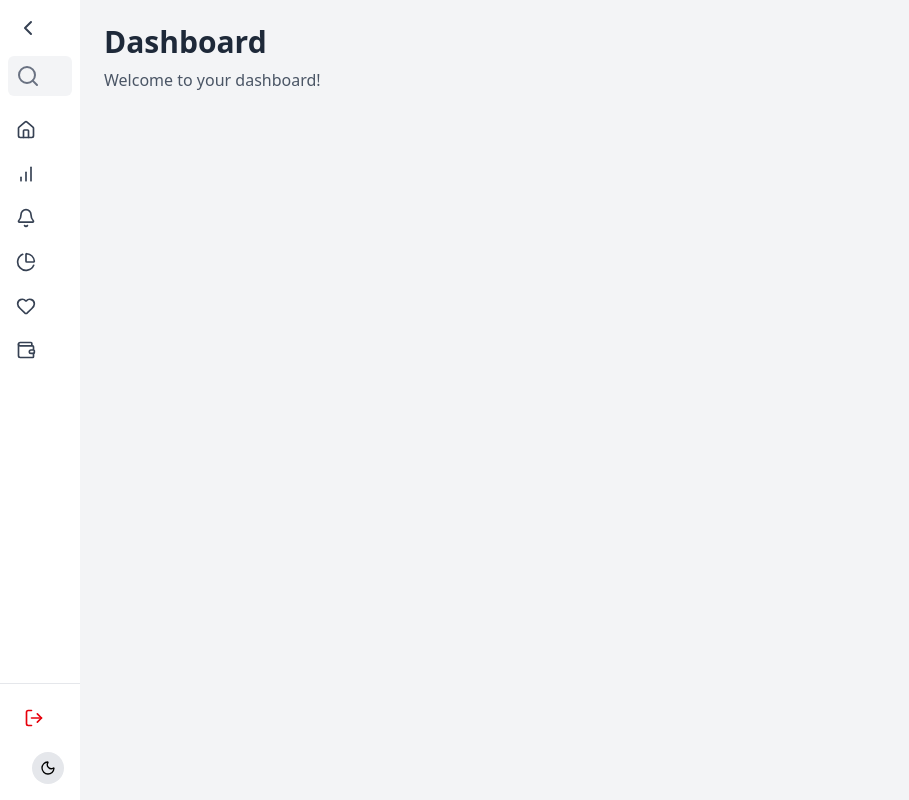
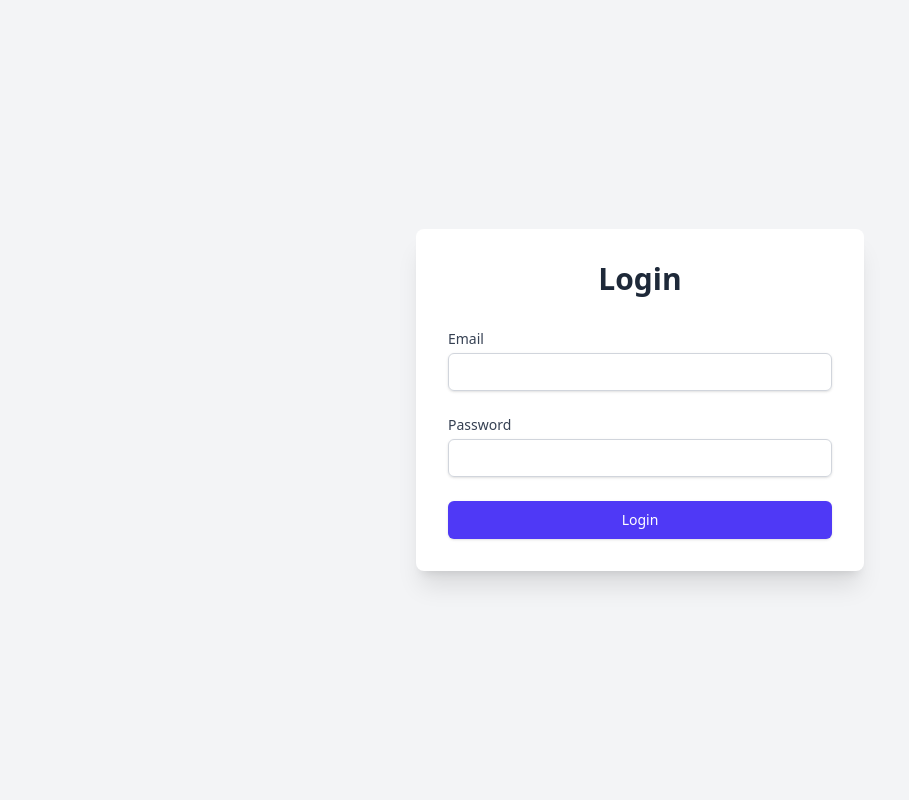
Before and after one commit to toxic-programmer-cell/logistic-crm, a React (Vite) app in the folder frontend/: page / in a window 1280 px wide. Shown: the whole page, without its empty margins (0-909 px from the left). Built offline with nearby package versions, Linux system fonts and the light colour scheme.

Commit message:
feat: implement authentication context and login functionality with routing

```diff
--- a/frontend/src/App.jsx
+++ b/frontend/src/App.jsx
@@ -1,10 +1,32 @@
+import React from 'react';
+import { BrowserRouter as Router, Routes, Route } from 'react-router-dom';
 import Home from "./Home"
 import './app.css'
+import Login from './pages/Login';
+import { AuthProvider, useAuth } from './context/AuthContext';
+
+function AppRoutes() {
+  const { isAuthenticated } = useAuth();
+
+  return (
+      <Routes>
+        {!isAuthenticated ? (
+          <Route path="*" element={<Login />} />
+        ) : (
+          <Route path="/*" element={<Home />} />
+        )}
+      </Routes>
+  )
+}
 
 function App() {
 
   return (
-    <Home />
+    <AuthProvider>
+      <Router>
+        <AppRoutes />
+      </Router>
+    </AuthProvider>
   )
 }
 
--- a/frontend/src/Home.jsx
+++ b/frontend/src/Home.jsx
@@ -1,5 +1,5 @@
 import { useState } from 'react';
-import { BrowserRouter as Router, Routes, Route } from 'react-router-dom';
+import { Routes, Route } from 'react-router-dom';
 import Sidebar from './components/Sidebar';
 import Dashboard from './pages/Dashbord';
 
@@ -8,11 +8,9 @@ export default function Home() {
 
   return (
     <div className={`${isDarkMode ? 'dark' : ''}`}>
-      <Router>
       <div className="flex">
         <Sidebar isDarkMode={isDarkMode} setIsDarkMode={setIsDarkMode} />
         <main className="flex-1 min-h-screen bg-gray-100 dark:bg-gray-800 text-gray-900 dark:text-white">
-            {/* <nav className='p-5 bg-white'></nav> */}
           <Routes>
             <Route path="/" element={<Dashboard />} />
             {/* Add more routes below as needed */}
@@ -25,7 +23,6 @@ export default function Home() {
           </Routes>
         </main>
       </div>
-      </Router>
     </div>
   );
 }
--- a/frontend/src/components/Sidebar.jsx
+++ b/frontend/src/components/Sidebar.jsx
@@ -13,6 +13,7 @@ import {
   SearchIcon,
 } from 'lucide-react';
 import { Link } from 'react-router-dom';
+import { useAuth } from '../context/AuthContext';
 
 const navLinks = [
   { icon: <HomeIcon size={20} />, label: 'Master', path: '/',
@@ -32,6 +33,7 @@ const navLinks = [
 export default function Sidebar({ isDarkMode, setIsDarkMode }) {
   const [isCollapsed, setIsCollapsed] = useState(true);
   const [hoveredItemIndex, setHoveredItemIndex] = useState(null);
+  const { logout } = useAuth();
 
   return (
     <nav
@@ -131,7 +133,7 @@ export default function Sidebar({ isDarkMode, setIsDarkMode }) {
                   {/* Pop-out sub-links for COLLAPSED sidebar */}
                   {isCollapsed && (
                     <div
-                      className="absolute left-[60%] ml-2 top-0 w-max bg-white dark:bg-gray-800 shadow-lg p-2 z-50 border border-gray-200 dark:border-gray-700"
+                      className="absolute left-[85%] ml-2 top-0 w-max bg-white rounded-md dark:bg-gray-800 shadow-lg p-2 z-50 border border-gray-200 dark:border-gray-700"
                       onMouseEnter={() => { if (link.subLinks) setHoveredItemIndex(idx); }} // Keep open when mouse enters pop-out
                       onMouseLeave={() => { if (link.subLinks) setHoveredItemIndex(null); }} // Close when mouse leaves pop-out
                     >
@@ -157,7 +159,9 @@ export default function Sidebar({ isDarkMode, setIsDarkMode }) {
       </div>
 
       <div className="p-4 border-t border-gray-200 dark:border-gray-700">
-        <button className="flex items-center w-full p-2 rounded-lg hover:bg-red-100 dark:hover:bg-red-800 text-red-600 dark:text-red-400">
+        <button
+          onClick={logout}
+          className="flex items-center w-full p-2 rounded-lg hover:bg-red-100 dark:hover:bg-red-800 text-red-600 dark:text-red-400">
           <LogOutIcon size={20} />
           {!isCollapsed && <span className="ml-3">Logout</span>}
         </button>
--- /dev/null
+++ b/frontend/src/context/AuthContext.jsx
@@ -0,0 +1,36 @@
+import React, { createContext, useContext, useState } from 'react';
+
+const AuthContext = createContext(null);
+
+export const useAuth = () => useContext(AuthContext);
+
+export const AuthProvider = ({ children }) => {
+    const [isAuthenticated, setIsAuthenticated] = useState(!!localStorage.getItem('accessToken'));
+
+  const login = () => {
+    // Assuming accessToken is set in localStorage by the Login component upon successful API call
+    setIsAuthenticated(true);
+  };
+
+  const logout = async () => {
+    try {
+      // Optional: Call API to invalidate session on backend
+      await fetch('/api/v1/users/logout', { method: 'GET' });
+    } catch (error) {
+      console.error("Logout API call failed:", error);
+    }
+    localStorage.removeItem('accessToken');
+    setIsAuthenticated(false);
+    // No need to navigate here, App.jsx routing will handle it
+  };
+
+  const value = {
+    isAuthenticated,
+    login,
+    logout,
+  };
+
+  return <AuthContext.Provider value={value}>{children}</AuthContext.Provider>;
+}
+
+export default AuthProvider;
--- /dev/null
+++ b/frontend/src/pages/Login.jsx
@@ -0,0 +1,96 @@
+import React, { useState } from 'react';
+import { useNavigate } from 'react-router-dom';
+import { useAuth } from '../context/AuthContext';
+
+export default function Login() {
+  const [email, setEmail] = useState('');
+  const [password, setPassword] = useState('');
+  const [error, setError] = useState('');
+  const [loading, setLoading] = useState(false);
+  const navigate = useNavigate();
+  const { login } = useAuth();
+
+  const handleSubmit = async (e) => {
+    e.preventDefault();
+    setError('');
+    setLoading(true);
+
+    if (!email || !password) {
+      setError('Email and password are required.');
+      setLoading(false);
+      return;
+    }
+
+    try {
+      // Adjust the API endpoint if your backend is hosted elsewhere or has a different prefix
+      const response = await fetch('/api/v1/users/login', {
+        method: 'POST',
+        headers: {
+          'Content-Type': 'application/json',
+        },
+        body: JSON.stringify({ email, password }),
+      });
+
+    //   const data = await response.json();
+    const responseText = await response.text();
+    console.log('Login Response Status:', response.status);
+    // console.log('Login Response Text:', responseText);
+
+
+      if (!response.ok) {
+        // throw new Error(data.message || `HTTP error! status: ${response.status}`);
+        let errorMessage = `HTTP error! status: ${response.status}`;
+        try {
+          const errorData = JSON.parse(responseText);
+          errorMessage = errorData.message || errorMessage;
+        } catch (parseError) {
+          // If parsing fails, responseText was not JSON. Keep the generic HTTP error.
+          console.error("Failed to parse error response:", parseError);
+        }
+        throw new Error(errorMessage);
+      }
+      const data = JSON.parse(responseText);
+
+      if (data && data.success && data.data.accessToken) {
+        localStorage.setItem('accessToken', data.data.accessToken);
+        // If user data is also needed globally, you might store data.data.user as well
+        // localStorage.setItem('user', JSON.stringify(data.data.user));
+        login();
+        navigate('/'); // Navigate to dashboard or home page
+      } else {
+        setError(data.message || 'Login failed. Please check your credentials.');
+      }
+    } catch (err) {
+      console.error("Login error:", err);
+      setError(err.message || 'An error occurred during login. Please try again.');
+    } finally {
+      setLoading(false);
+    }
+  };
+
+  return (
+    <div className="flex items-center justify-center min-h-screen bg-gray-100 dark:bg-gray-900">
+      <div className="p-8 bg-white dark:bg-gray-800 rounded-lg shadow-xl w-full max-w-md">
+        <h2 className="text-3xl font-bold text-center text-gray-800 dark:text-white mb-8">
+          Login
+        </h2>
+        <form onSubmit={handleSubmit} className="space-y-6">
+          <div>
+            <label htmlFor="email" className="block text-sm font-medium text-gray-700 dark:text-gray-300">Email</label>
+            <input type="email" id="email" value={email} onChange={(e) => setEmail(e.target.value)} required className="mt-1 block w-full px-4 py-2 border border-gray-300 dark:border-gray-600 rounded-md shadow-sm focus:ring-indigo-500 focus:border-indigo-500 sm:text-sm dark:bg-gray-700 dark:text-white" />
+          </div>
+          <div>
+            <label htmlFor="password" className="block text-sm font-medium text-gray-700 dark:text-gray-300">Password</label>
+            <input type="password" id="password" value={password} onChange={(e) => setPassword(e.target.value)} required className="mt-1 block w-full px-4 py-2 border border-gray-300 dark:border-gray-600 rounded-md shadow-sm focus:ring-indigo-500 focus:border-indigo-500 sm:text-sm dark:bg-gray-700 dark:text-white" />
+          </div>
+          {error && <p className="text-sm text-red-600 dark:text-red-400">{error}</p>}
+          <div>
+            <button type="submit" disabled={loading} className="w-full flex justify-center py-2 px-4 border border-transparent rounded-md shadow-sm text-sm font-medium text-white bg-indigo-600 hover:bg-indigo-700 focus:outline-none focus:ring-2 focus:ring-offset-2 focus:ring-indigo-500 disabled:opacity-50">
+              {loading ? 'Logging in...' : 'Login'}
+            </button>
+          </div>
+        </form>
+      </div>
+    </div>
+  );
+}
--- a/frontend/vite.config.js
+++ b/frontend/vite.config.js
@@ -8,4 +8,12 @@ export default defineConfig({
     react(),
     tailwindcss()
   ],
+  server: {
+    proxy: {
+      '/api': {
+        target: 'http://localhost:8000',
+        changeOrigin: true,
+      }
+    }
+  }
 })
```
Also changed, not shown: 1 other file (tests, documents, lock files or other folders). Lines whose indentation alone changed are shown as unchanged.
